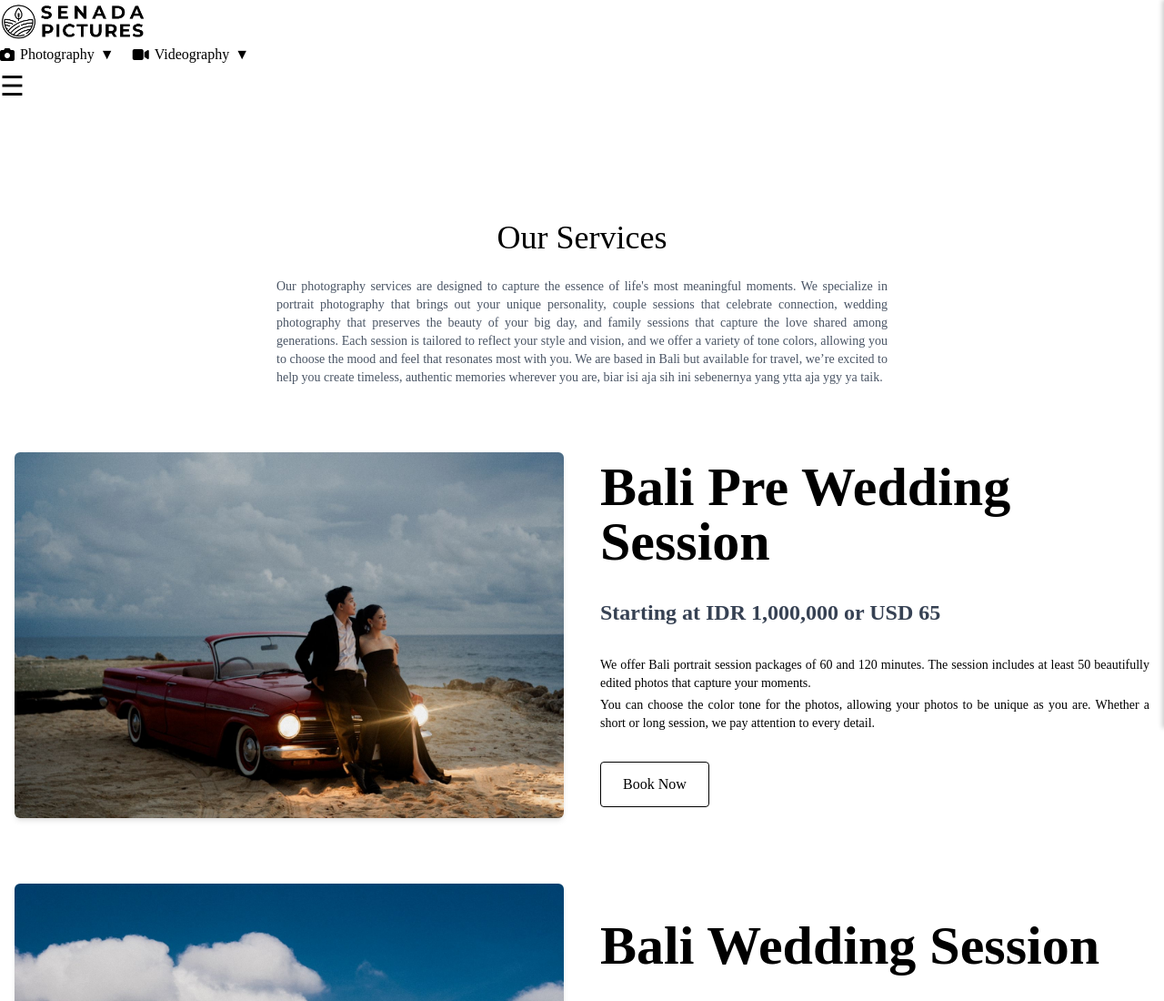
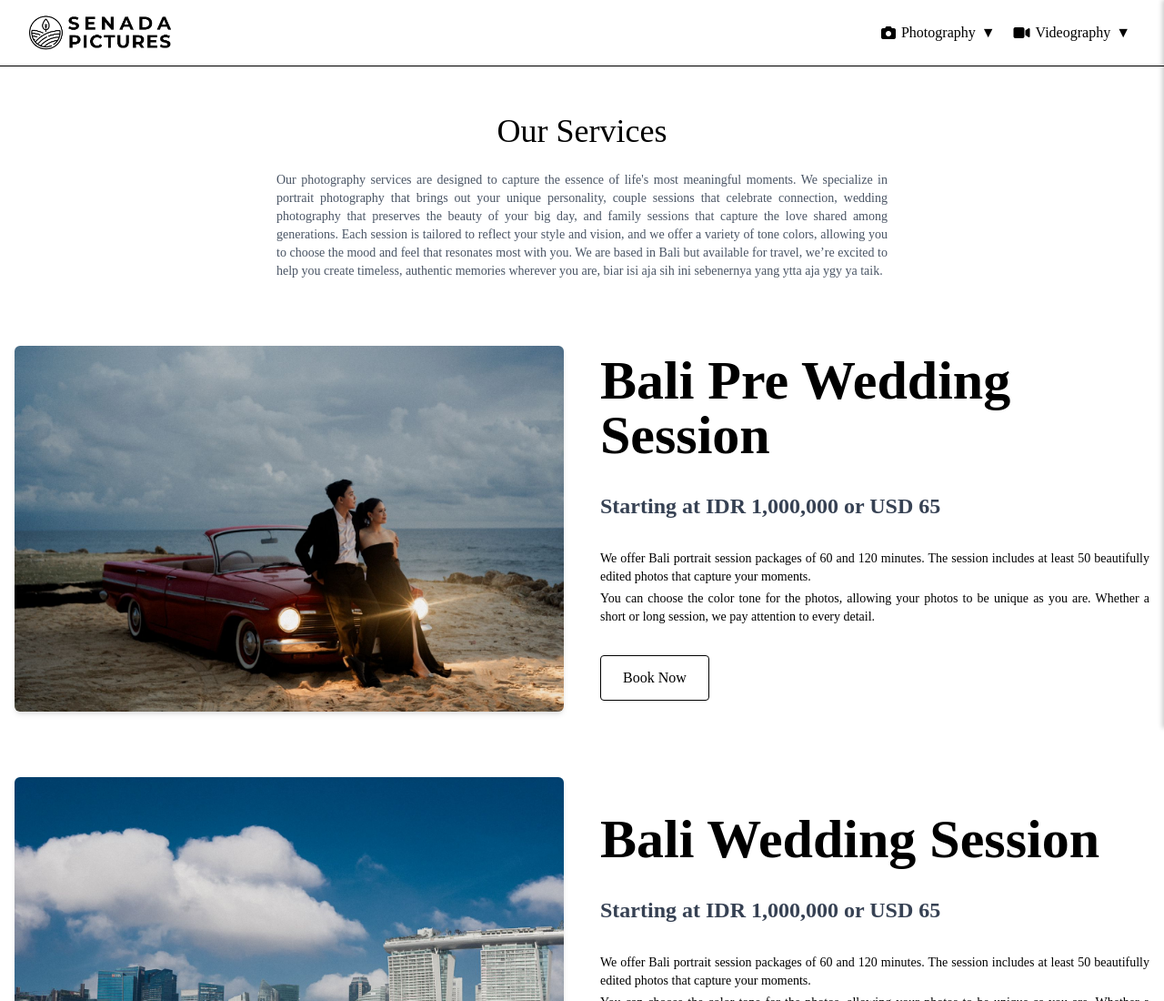
Before and after one commit to KIYJAGO/Web-Design-Project, a website: page Service.html in a window 1280 px wide. Shown: the top 1100 px of the page at 91% size. Drawn offline with Linux system fonts and the light colour scheme.

Commit message:
ubah navbar

```diff
--- a/Service.html
+++ b/Service.html
@@ -12,38 +12,34 @@
 
 <body>
 <!--Navbar Begin-->
-  <nav>
-    <div class="h-12 flex items-center px-0.5">
-      <a href="index.html" id="topBarLogo">
+   <nav class="fixed flex w-full z-10 border-b-1 shadow-2xs backdrop:blur backdrop-blur justify-between p-3 ">
+    <div class="h-12 flex items-center px-5">
+      <a href="#" id="topBarLogo">
         <img src="IMG/Logo/SENADA Resize.png" alt="Logo" class="h-24 py-1 object-contain">
       </a>
     </div>
 
   <div class="menu-container">
-      <div class="dropdown">
+  <div class="dropdown hidden w-full md:block md:w-auto">
     <button class="dropdown-toggle" onclick="toggleDropdown('photoDropdown', this)">
       <i class="fa-solid fa-camera"></i> Photography <span class="arrow">▼</span>
     </button>
     <div id="photoDropdown" class="dropdown-content">
       <a href="Prewedding.html">Pre Wedding</a>
       <a href="wedding.html">Wedding</a>
-          <!-- <a href="#">Product</a>
-          <a href="#">Food</a> -->
     </div>
   </div>
 
-      <div class="dropdown">
+  <div class="dropdown hidden w-full md:block md:w-auto">
     <button class="dropdown-toggle" onclick="toggleDropdown('videoDropdown', this)">
       <i class="fa-solid fa-video"></i> Videography <span class="arrow">▼</span>
     </button>
     <div id="videoDropdown" class="dropdown-content">
       <a href="wedding2.html">Wedding</a>
-          <!-- <a href="#">Commercial</a>
-          <a href="#">Event</a> -->
     </div>
   </div>
   </div>
-      <div id="hamburgerButton" class="hamburger" onclick="toggleMenu()">☰</div>
+      <div id="hamburgerButton" class="hamburger md:hidden" onclick="toggleMenu()">☰</div>
     </div>
   </nav>
 <!-- Navbar End -->
```
Also changed, not shown: Photography.html (+8 -12 lines), Videography.html (+8 -12 lines). Lines whose indentation alone changed are shown as unchanged.
